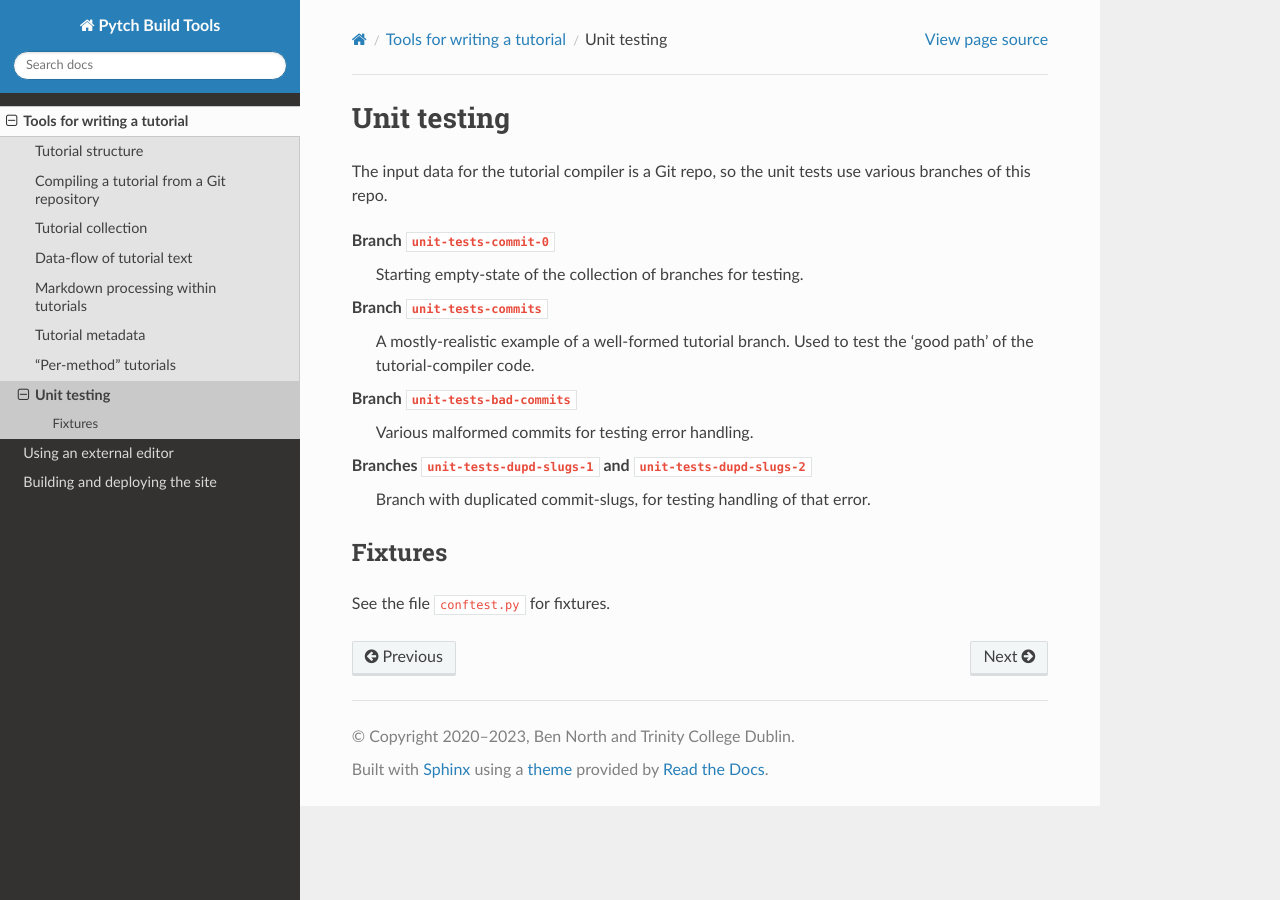
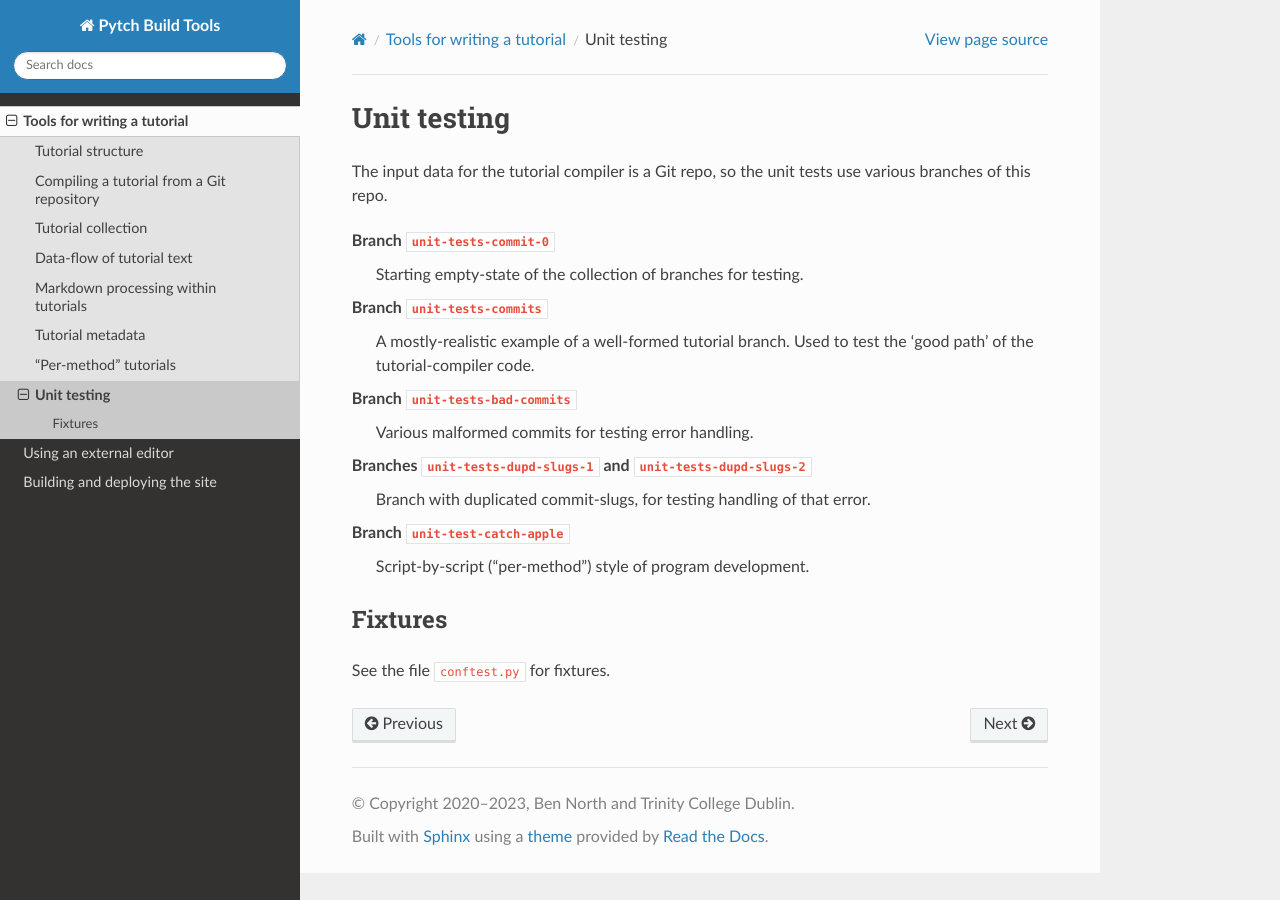
Before and after one commit to pytchlang/pytch-build, a Sphinx documentation site: the page built from doc/source/tutorialcompiler/unit-testing.rst, in a window 1280 px wide. Built offline with Sphinx 7.4.7 and the Read the Docs theme 3.1.0, drawn with Linux system fonts in a browser that asks for light colours.

Commit message:
Note catch-apple branch in developer docs

```diff
--- a/doc/source/tutorialcompiler/unit-testing.rst
+++ b/doc/source/tutorialcompiler/unit-testing.rst
@@ -18,6 +18,9 @@ Branches ``unit-tests-dupd-slugs-1`` and ``unit-tests-dupd-slugs-2``
   Branch with duplicated commit-slugs, for testing handling of that
   error.
 
+Branch ``unit-test-catch-apple``
+  Script-by-script ("per-method") style of program development.
+
 
 Fixtures
 --------
```
